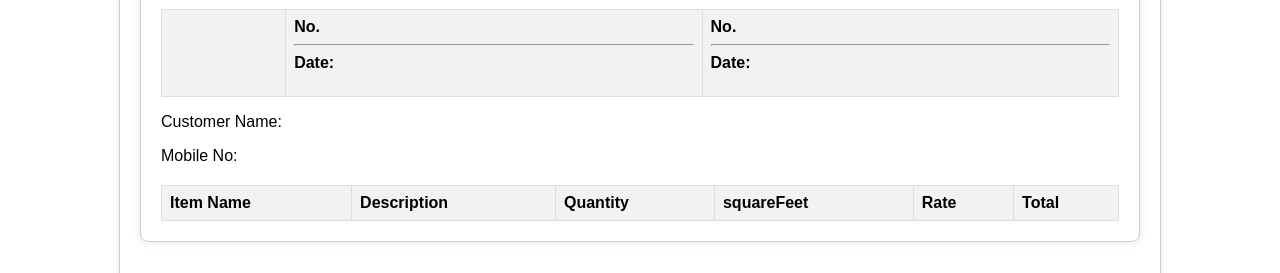
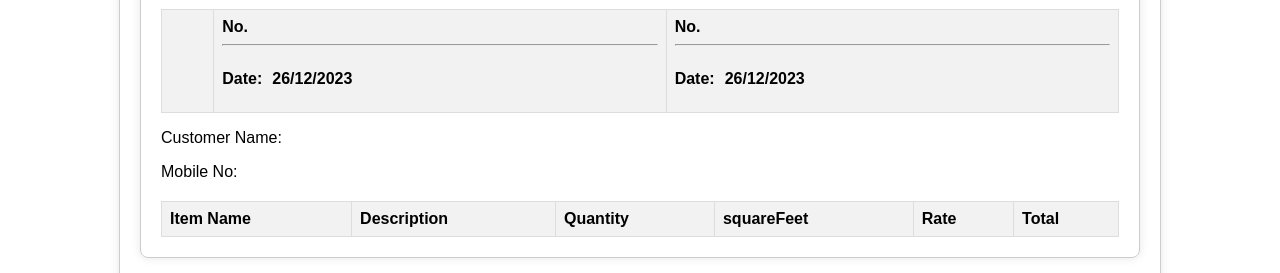
Before and after one commit to Hackeitbro/BRO, a website: page uncutgranite.html in a window 1280 px wide. Shown: the part 514-787 px from the top of the page. Drawn offline with Linux system fonts and the light colour scheme.

Commit message:
Update uncutgranite.html

```diff
--- a/uncutgranite.html
+++ b/uncutgranite.html
@@ -125,6 +125,12 @@
     font-size: 15px;
     border: 1px solid #ccc;
     border-radius: 4px;
+  }
+
+    #date1,
+  #date2 {
+    display: inline-block;
+    margin-left: 10px; /* Adjust the margin as needed */
   }
 
   </style>
@@ -266,6 +272,19 @@
       }
     }
 
+
+// Function to get the current date in the format DD/MM/YYYY
+function getCurrentDate() {
+    const today = new Date();
+    const dd = String(today.getDate()).padStart(2, '0');
+    const mm = String(today.getMonth() + 1).padStart(2, '0'); // January is 0!
+    const yyyy = today.getFullYear();
+    return dd + '/' + mm + '/' + yyyy;
+  }
+
+  // Set the current date to the date sections in the table
+  document.getElementById('date1').innerText = getCurrentDate();
+  document.getElementById('date2').innerText = getCurrentDate();
   });
   </script>
 </head>
@@ -294,8 +313,8 @@
       <thead>
         <tr>
           <th></th>
-          <th>No.<hr> Date:<p id=""></p></th>
-          <th>No.<hr> Date:<p id=""></p></th>
+          <th>No.<hr> Date:<p id="date1"></p></th>
+          <th>No.<hr> Date:<p id="date2"></p></th>
         </tr>
       </thead>
     </table>
```
